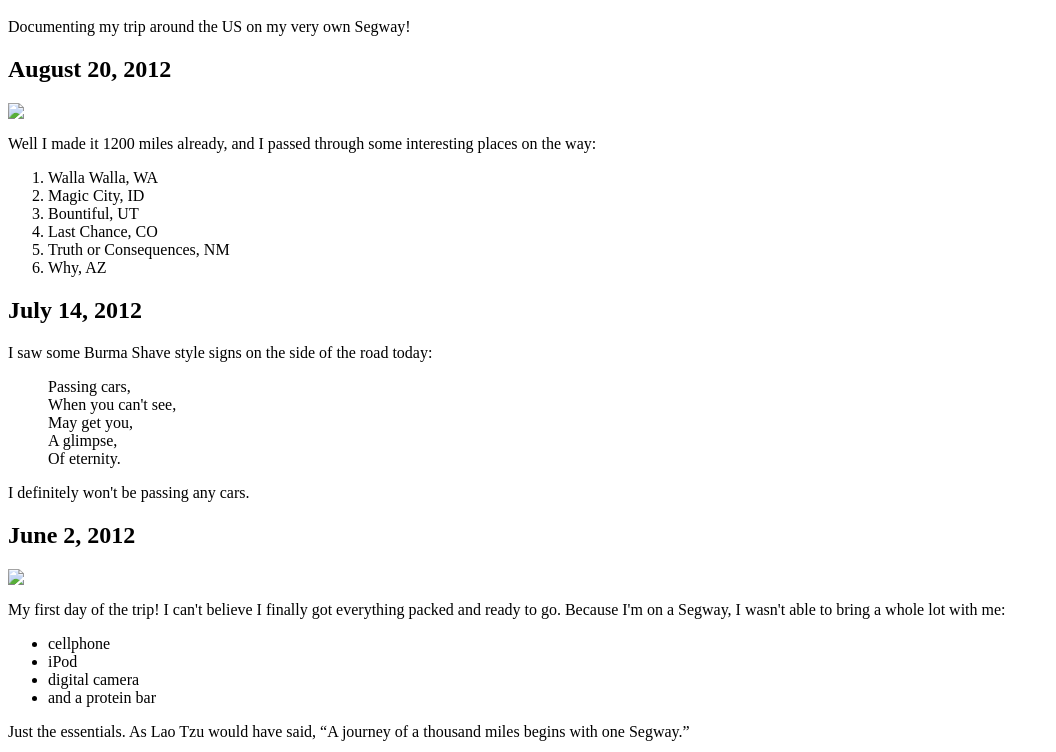
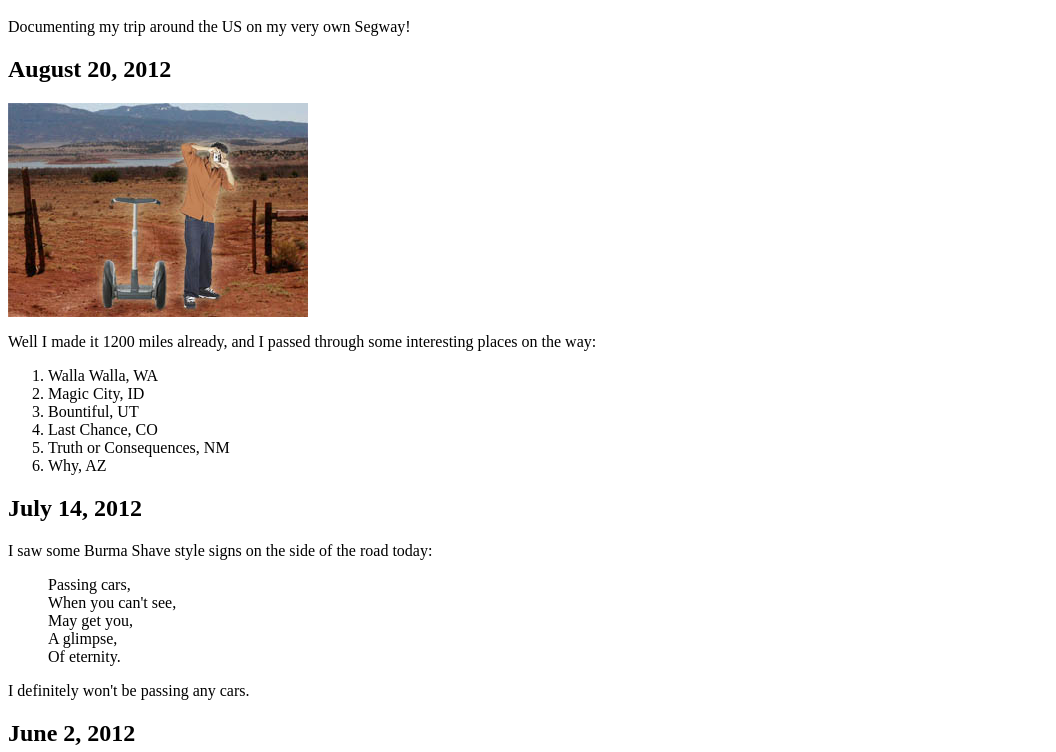
Before and after one commit to nanobit2019/secondWebsite, a plain HTML site: page index.html in a window 1280 px wide. Shown: the part 48-800 px from the top of the page, without its empty margins (0-1056 px from the left). Drawn offline with Linux system fonts and the light colour scheme.

Commit message:
update images link

```diff
--- a/index.html
+++ b/index.html
@@ -10,7 +10,7 @@
     </p>
 
     <h2>August 20, 2012</h2>
-    <img src="images/segway2.jpg">
+    <img src="journal/images/segway2.jpg">
     <p>
       Well I made it 1200 miles already, and I passed
       through some interesting places on the way:
@@ -42,7 +42,7 @@
     </p>
 
     <h2>June 2, 2012</h2>
-    <img src="images/segway1.jpg">
+    <img src="journal/images/segway1.jpg">
     <p>
       My first day of the trip!  I can't believe I finally got
       everything packed and ready to go.  Because I'm on a Segway,
```
